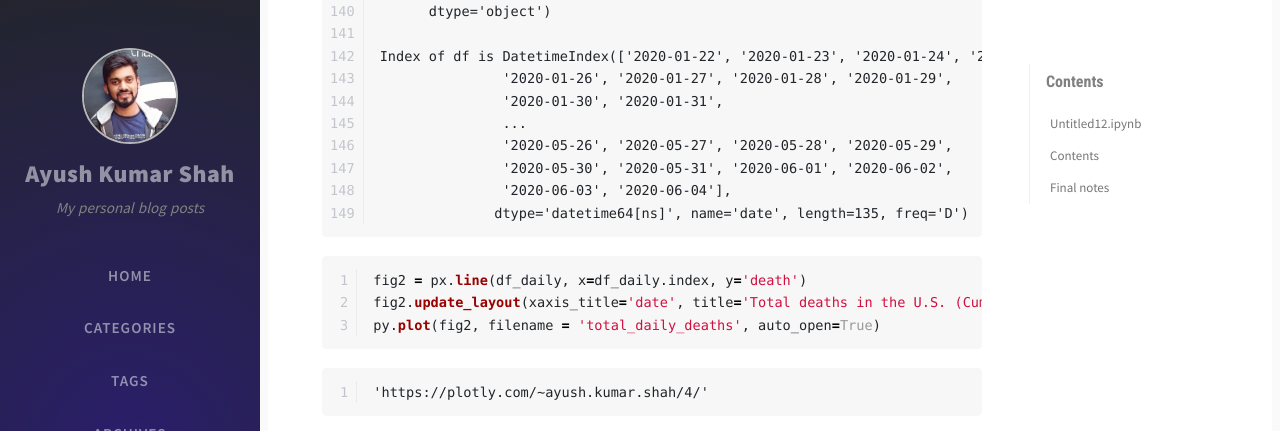
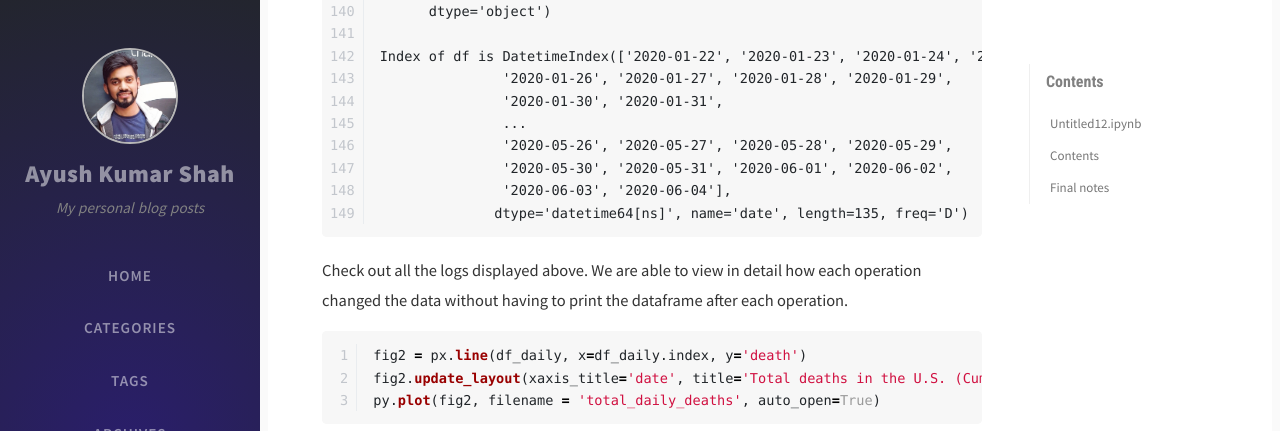
Before and after one commit to ayushkumarshah/ayushkumarshah.github.io, a Jekyll site: the page built from _posts/2020-06-06-pandas-pipe-plotly.md, in a window 1280 px wide and 900 px high, scrolled down 21651 px, cut to the strip 0-431 px from the top of the window. Built offline with Jekyll 4.4.1, drawn with Linux system fonts in a browser that asks for light colours; nearby versions of some CDN libraries; comment, search, counter and statistics services are not loaded.

````diff
--- a/_posts/2020-06-06-pandas-pipe-plotly.md
+++ b/_posts/2020-06-06-pandas-pipe-plotly.md
@@ -2207,6 +2207,7 @@
                    '2020-06-03', '2020-06-04'],
                   dtype='datetime64[ns]', name='date', length=135, freq='D')
 
+Check out all the logs displayed above. We are able to view in detail how each operation changed the data without having to print the dataframe after each operation.
 
 ```python
 fig2 = px.line(df_daily, x=df_daily.index, y='death')
````
Also changed, not shown: 1 other file.
